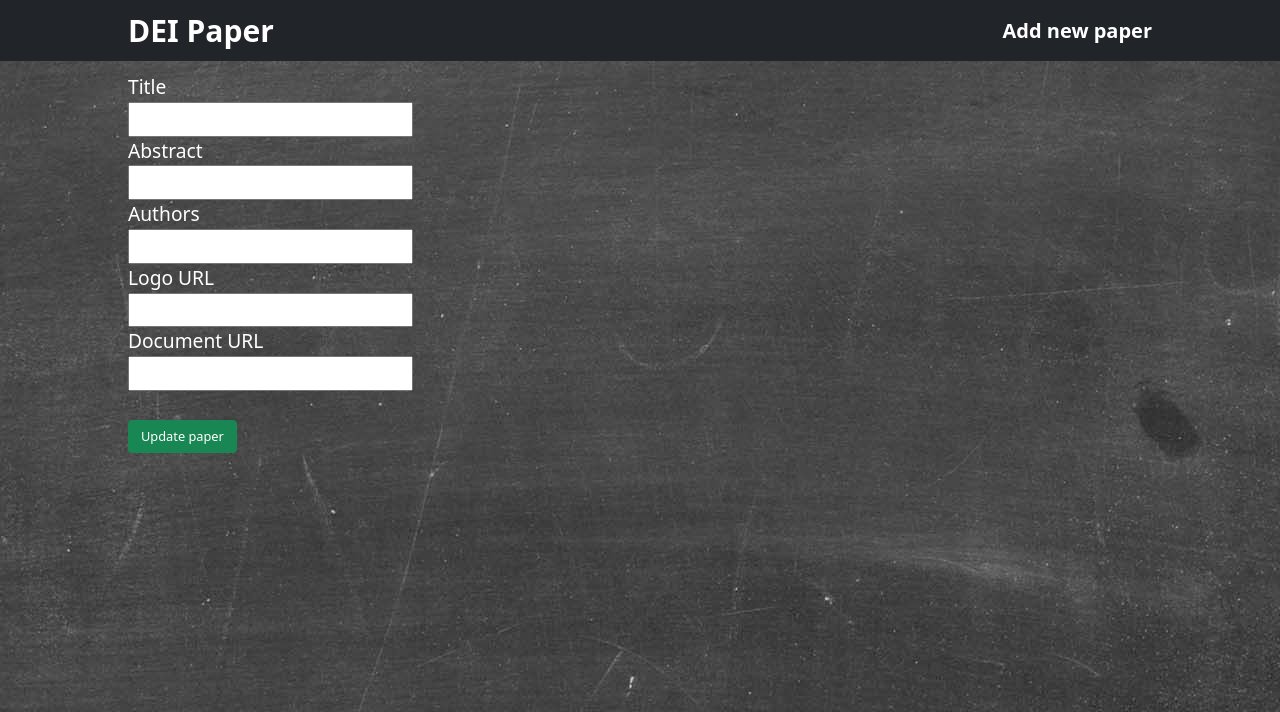
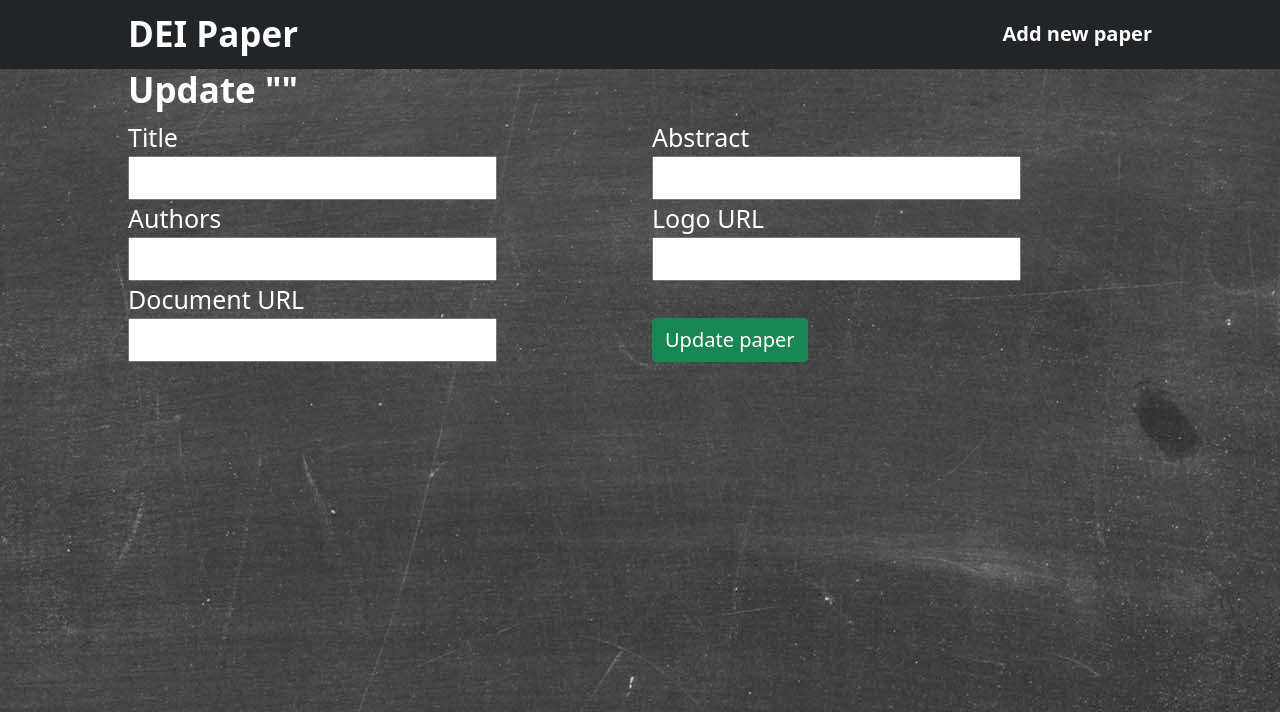
Before and after one commit to DavidAkaFunky/DEIPaper, a Django app: page /DEIPaper/paper/1/update in a window 1280 px wide. Shown: the top 712 px of the page. Run offline with Django 3.2, Linux system fonts and the light colour scheme; data that the repository does not hold is empty; some libraries are stand-ins or nearby versions.

Commit message:
HTML done, just need to test it before sending

```diff
--- a/src/DEIPaperApp/forms.py
+++ b/src/DEIPaperApp/forms.py
@@ -24,5 +24,6 @@ class UpdatePaperForm (forms.Form):
     def update_json(self, paper):
         new_data = self.cleaned_data
         for key in new_data:
-            paper[key] = new_data[key]
+            if new_data[key] != "":
+                paper[key] = new_data[key]
         return paper
--- a/src/DEIPaperApp/papers.py
+++ b/src/DEIPaperApp/papers.py
@@ -65,6 +65,7 @@ def update_paper(paper_id: int, paper: dict) -> None:
     r = requests.put(API_URL + str(paper_id),
                      headers = {"Authorization": API_AUTH},
                      json = paper)
+    print("Status code:", r.status_code)
     if not r.ok:
         raise DEIPaperError(r.status_code, UPD_PAPER_FAIL, msg_dict = errors)
 
--- a/src/DEIPaperApp/static/css/main.css
+++ b/src/DEIPaperApp/static/css/main.css
@@ -3,28 +3,20 @@
     color: white;
 }
 
-.navbar-padding, .title-padding{
+.padding{
     padding: 0% 10%;
 }
 
-.table-margin{
-    margin: 0% 10%;
+.navbar-title-fontsize, h1{
+    font-size: min(5vw, 35px);
 }
 
-.navbar-title-fontsize{
-    font-size: min(2.7vw, 30px);
+h2{
+    font-size: min(4vw, 35px);
 }
 
-h1{
-    font-size: min(2.7vw, 40px);
-}
-
-.paper-info, h2{
-    font-size: min(2vw, 35px);
-}
-
-.navbar-fontsize, h3{
-    font-size: min(2vw, 20px);
+.navbar-fontsize, .paper-info, h3{
+    font-size: min(3.5vw, 20px);
 }
 
 a{
@@ -39,40 +31,45 @@ a:hover, a:active{
 
 .table-header{
     color: white;
-    font-size: min(4vw, 25px);
+    font-size: min(3.5vw, 25px);
 }
 
 .table-entry-title{
     color: white;
-    font-size: max(1.2vw, 15px);
-    vertical-align: middle;
-}
-
-.btn{
-    font-size: max(1vw, 10px);
+    font-size: min(3.2vw, 25px);
     vertical-align: middle;
 }
 
 .table-entry{
     color: white;
-    font-size: max(1vw, 10px);
+    font-size: min(3vw, 20px);
+    vertical-align: middle;
+}
+
+.table-button{
+    width: min(3.2vw, 25px);
+    vertical-align: middle;
+}
+
+.btn{
+    font-size: min(3vw, 20px);
     vertical-align: middle;
 }
 
 form{
     color: white;
-    font-size: min(1.5vw, 25px);
-}
-
-.table-button{
-    width: min(1.5vw, 25px);
+    font-size: min(3.2vw, 25px);
 }
 
 thead{
     border-bottom: 0.2vw solid white;
 }
 
-.picture{
-    max-width: 30vw;
-    max-height: 30vw;
+img{
+    max-width: max(25vw, 250px);
+    max-height: max(25vw, 250px);
 }
+
+.center{
+    text-align: center;
+}
--- a/src/DEIPaperApp/templates/DEIPaperApp/base.html
+++ b/src/DEIPaperApp/templates/DEIPaperApp/base.html
@@ -3,18 +3,18 @@
         {% load static %}
         <link rel="stylesheet" href="{% static "css/bootstrap.min.css" %}">
         <link rel="stylesheet" href="{% static "css/main.css" %}">
-        <link rel="icon" href="{% static 'favicon/favicon.ico' %}">
+        <link rel="icon" href="{% static "favicon/favicon.ico" %}">
         <script src="{% static "js/bootstrap.bundle.min.js" %}"></script>
         <script src="{% static "js/jquery-3.6.0.min.js" %}" type="text/javascript"></script>
         </head>
         <body class = "page-background">
             <nav class="navbar navbar-dark bg-dark">
-                <div class="container-fluid navbar-padding">
+                <div class="container-fluid padding">
                     <div class="navbar-header">
                         <a class="navbar-brand navbar-title-fontsize" href="/"><b>DEI Paper</b></a>
                     </div>
                     <div class="nav navbar-nav navbar-fontsize">
-                        <a class="active" href="new"><b>Add new paper</b></a></li>
+                        <a class="active" href="/DEIPaper/papers/new"><b>Add new paper</b></a></li>
                     </div>
                 </div>
             </nav>
--- a/src/DEIPaperApp/templates/DEIPaperApp/update_paper.html
+++ b/src/DEIPaperApp/templates/DEIPaperApp/update_paper.html
@@ -2,50 +2,31 @@
 {% block content %}
 {% load crispy_forms_tags %}
 
-<title>{{paper.title}}</title>
-<h1 class="title-padding"><b>{{paper.title}}</b></h1>
-<div class="title-padding">
-    <div class="row">
-        {% if paper.logoUrl %}
-            <img src={{paper.logoUrl}} alt={{paper.title}} class="picture">
-        {% endif %}
-        <div class="col form-text">
-            <form action={% url "update_paper" paper.id %} method="post">
+<title>Update "{{paper.title}}"</title>
+<h1 class="padding"><b>Update "{{paper.title}}"</b></h1>
+<form method="post" class="padding">
     {% csrf_token %}
     <div class="row">
-                    <div class="row">
-                        <div class="col-3">
+        <div class="col-lg-6">
             {{ form.title|as_crispy_field }}
         </div>
-                    </div>
-                    <div class="row">
-                        <div class="col-3">
+        <div class="col-lg-6">
             {{ form.abstract|as_crispy_field }}
         </div>
-                    </div>
-                    <div class="row">
-                        <div class="col-3">
+        <div class="col-lg-6">
             {{ form.authors|as_crispy_field }}
         </div>
-                    </div>
-                    <div class="row">
-                        <div class="col-3">
+        <div class="col-lg-6">
             {{ form.logoUrl|as_crispy_field }}
         </div>
-                    </div>
-                    <div class="row">
-                        <div class="col-3">
+        <div class="col-lg-6">
             {{ form.docUrl|as_crispy_field }}
         </div>
-                    </div>
-                    <div class="col">
+        <div class="col-lg-6">
             <br><button type="submit" class="btn btn-success" onClick="return confirmUpdate()">Update paper</button>
         </div>
     </div>
 </form>
-        </div>
-    </div>
-</div>
 
 <script LANGUAGE="JavaScript">
     function confirmUpdate(){
--- a/src/DEIPaperApp/views.py
+++ b/src/DEIPaperApp/views.py
@@ -7,7 +7,7 @@ from . import papers, forms
 def list_papers(request: HttpRequest, offset = 0, lines = 10) -> HttpResponse:
     """Show a page with a list containing a
     maximum of the given amount of papers."""
-    size_options = (5, 10, 20, 50)
+    size_options = (50, 20, 10, 5)
     if lines not in size_options:
         # Restrict size options to those explicitly provided
         return redirect(f"/DEIPaper/papers/offset={offset}&lines=10")
@@ -54,28 +54,27 @@ def new_paper(request: HttpRequest) -> HttpResponse:
     else:
         form = forms.NewPaperForm()
 
-    # TO-DO: Make it
     return render(request, "DEIPaperApp/new_paper.html", {"form": form})
 
-def show_paper(request, paper_id):
+def show_paper(request: HttpRequest, paper_id: int) -> HttpResponse:
     """Show a paper from the
     ISTPaper system given its ID."""
     try:
         paper = papers.get_paper(paper_id)
-        print(paper)
         return render(request, "DEIPaperApp/paper.html", {"paper": paper})
     except papers.DEIPaperError as e:
         return e.show_error(request)
 
-def update_paper(request, paper_id):
+def update_paper(request: HttpRequest, paper_id) -> HttpResponse:
     """Update paper from the
     ISTPaper system given its ID."""
-    if request.method == "PUT":
-        form = forms.UpdatePaperForm(request.PUT)
+    if request.method == "POST":
+        form = forms.UpdatePaperForm(request.POST)
         if form.is_valid():
             try:
                 paper = papers.get_paper(paper_id) # This might be unnecessary...
-                papers.update_paper(paper_id, form.update_json(paper))
+                form.update_json(paper)
+                papers.update_paper(paper_id, paper)
                 messages.success(request, f"Paper with the ID {paper_id} updated successfully.")
                 return render(request, "DEIPaperApp/paper.html", {"paper": paper})
             except papers.DEIPaperError as e:
```
Also changed, not shown: src/DEIPaperApp/templates/DEIPaperApp/list.html (+16 -18 lines), src/DEIPaperApp/templates/DEIPaperApp/new_paper.html (+21 -10 lines), src/DEIPaperApp/templates/DEIPaperApp/paper.html (+20 -12 lines), 1 other file. Lines whose indentation alone changed are shown as unchanged.
